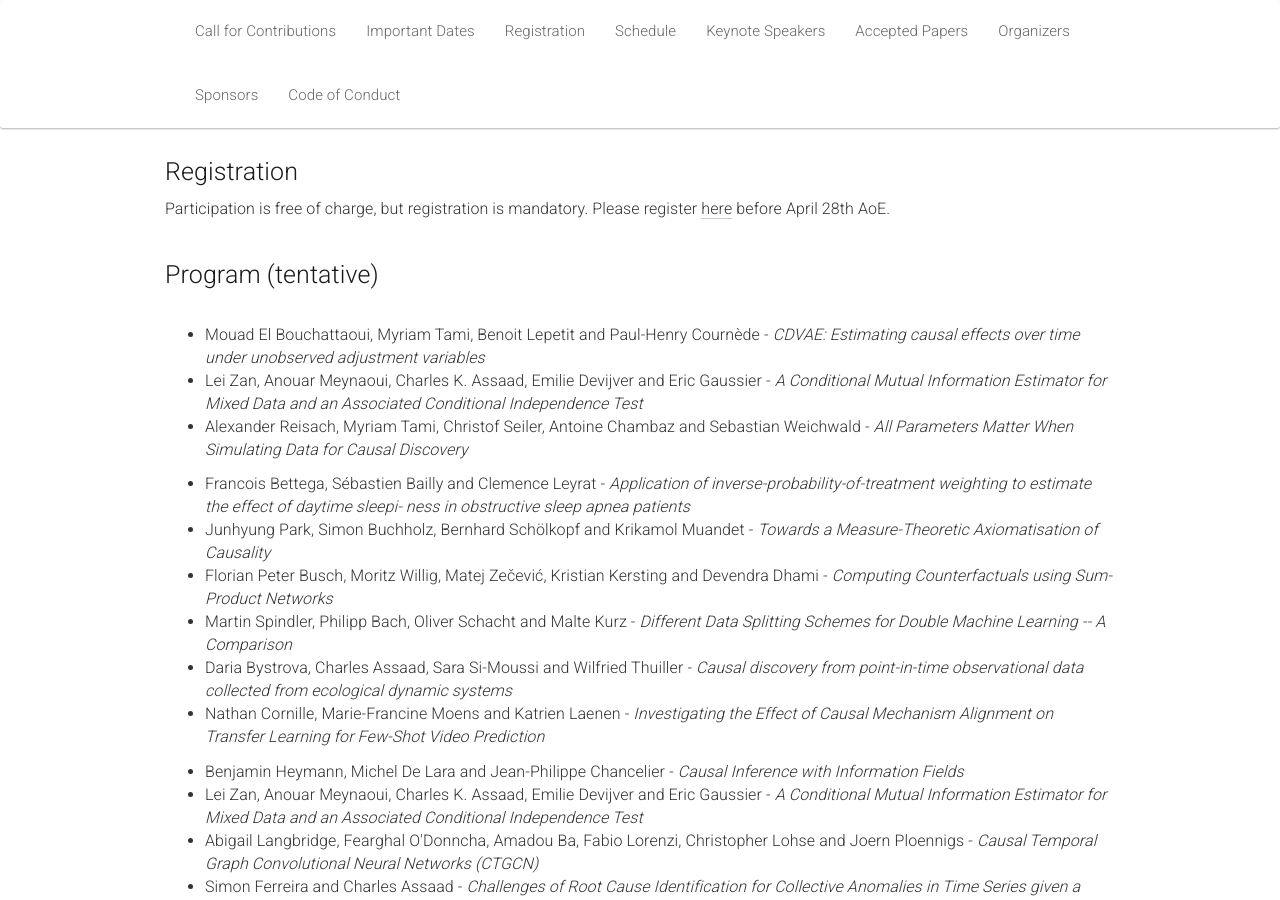
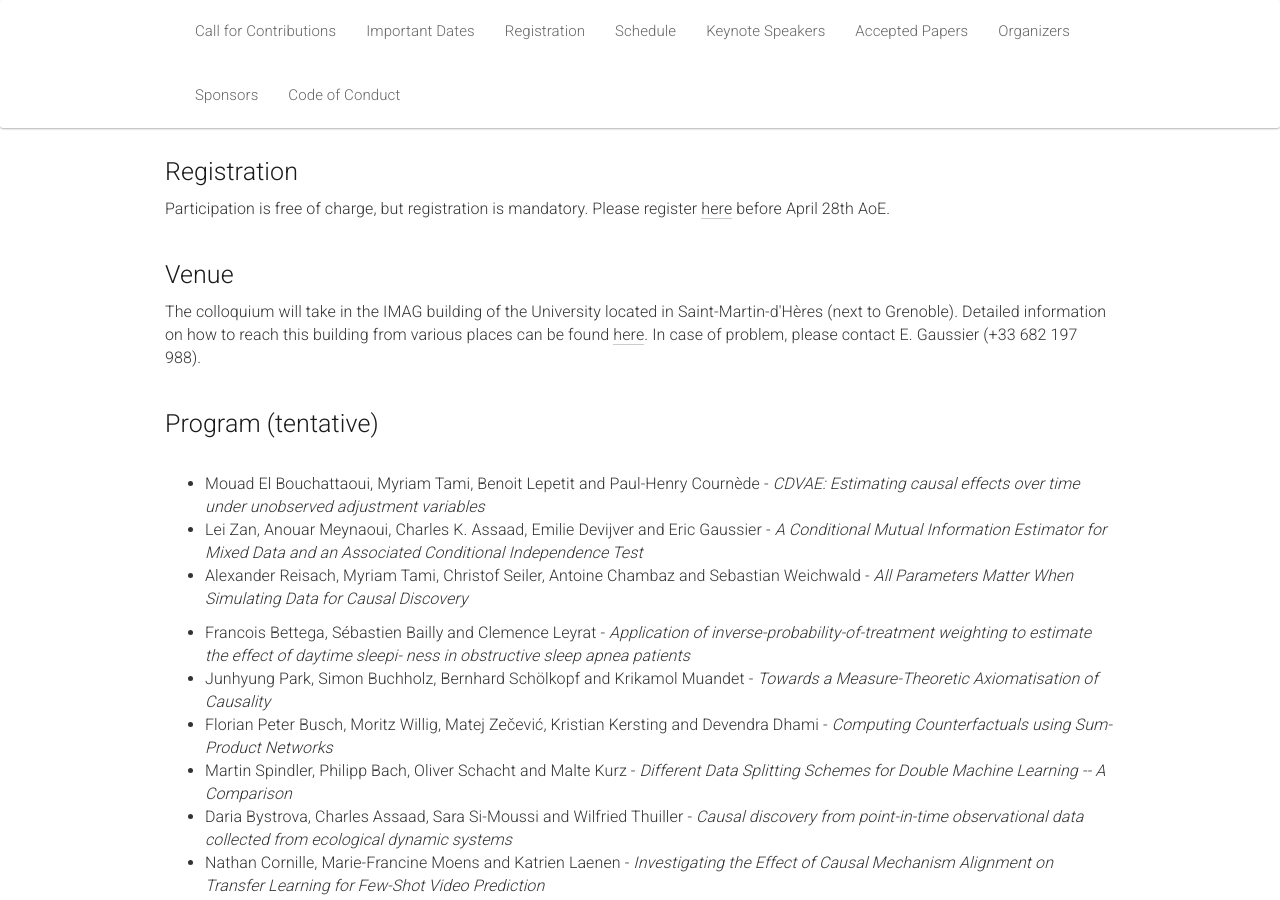
Before and after one commit to quarter-on-causality/quarter-on-causality.github.io, a Jekyll site: the page built from _pages/home_challenges.md, in a window 1280 px wide and 900 px high, scrolled down 2193 px. Built offline with Jekyll 4.4.1, drawn with Linux system fonts in a browser that asks for light colours; nearby versions of some CDN libraries.

Commit message:
Update home_challenges.md

```diff
--- a/_pages/home_challenges.md
+++ b/_pages/home_challenges.md
@@ -112,6 +112,13 @@ acknowledgements: ""
      <h2>Registration</h2> Participation is free of charge, but registration is mandatory. Please register <a href="https://causality.sciencesconf.org/registration?forward-action=index&forward-controller=registration&lang=en" target="_blank">here</a> before April 28th AoE.
   </div>
 </div><br/>
+
+<div class="row">
+  <div class="col-xs-12"><a class="anchor" id="registration"></a>
+     <h2>Venue</h2> The colloquium will take in the IMAG building of the University located in Saint-Martin-d'Hères (next to Grenoble). Detailed information on how to reach this building from various places can be found <a href="https://batiment.imag.fr/en/contact-addresses-access" target="_blank">here</a>. In case of problem, please contact E. Gaussier (+33 682 197 988).
+  </div>
+</div><br/>
+
 
 <div class="row">
   <div class="col-xs-12"><a class="anchor" id="schedule"></a>
```
